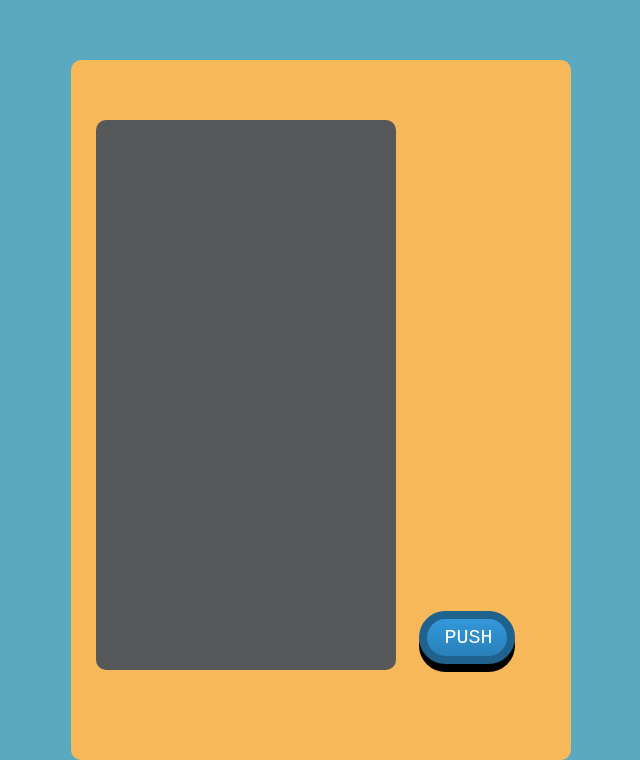
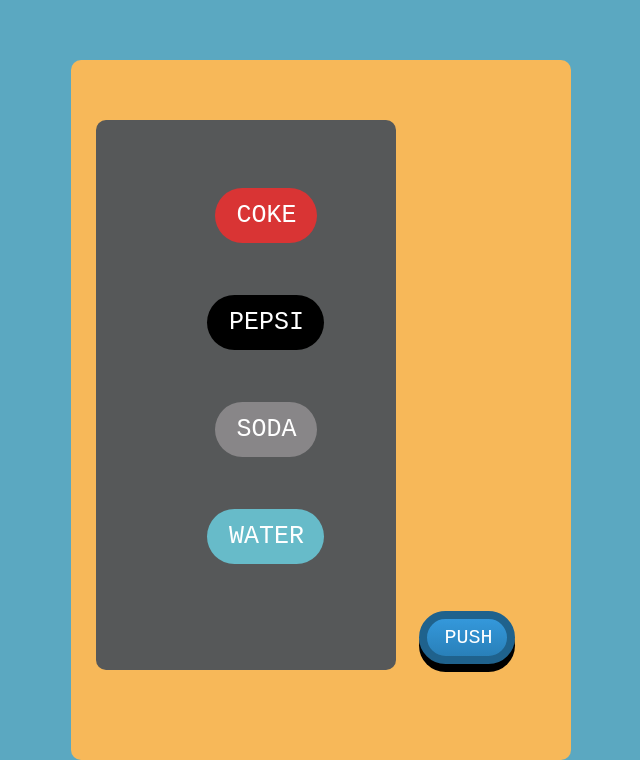
Before and after one commit to HuascarMC/vending-machine, a React (Create React App) app: page / in a window 1280 px wide. Shown: the part 148-908 px from the top of the page, without its empty margins (411-1051 px from the left). Built offline with nearby package versions, Linux system fonts and the light colour scheme.

Commit message:
added display options

```diff
--- a/src/Containers/DisplayContainer/DisplayContainer.js
+++ b/src/Containers/DisplayContainer/DisplayContainer.js
@@ -12,7 +12,12 @@
 
   return(
   <div className="display">
-    <p></p>
+    <ul>
+    <li><button className="coke" onKeyPress={ this.updateNumber }>COKE</button></li>
+    <li><button className="pepsi" onKeyPress={ this.updateNumber }>PEPSI</button></li>
+    <li><button className="soda" onKeyPress={ this.updateNumber }>SODA</button></li>
+    <li><button className="water" onKeyPress={ this.updateNumber }>WATER</button></li>
+  </ul>
  </div>
    );
   }
--- a/src/Containers/InputContainer/InputContainer.js
+++ b/src/Containers/InputContainer/InputContainer.js
@@ -25,7 +25,7 @@
   <div className="controller">
    <form onSubmit={e => { e.preventDefault(); }} className="get-balance-form">
     <p className="display-input-text">{ this.state.number }</p>
-    <button onKeyPress={ this.updateNumber }>PUSH</button>
+    <button className="push" onKeyPress={ this.updateNumber }>PUSH</button>
    </form>
  </div>
    );
--- a/src/index.css
+++ b/src/index.css
@@ -37,11 +37,8 @@
   background-color: rgb(247, 184, 89);
 }
 
-.controller {
-  background-color: rgb(198, 186, 112);
-}
 
-button {
+.push {
     background: #3498db;
     background-image: -webkit-linear-gradient(top, #3498db, #2980b9);
     background-image: -moz-linear-gradient(top, #3498db, #2980b9);
@@ -64,9 +61,10 @@
     text-align: center;
     margin-left: 280%;
     margin-bottom: 100%;
+    outline: none;
 }
 
-button:hover {
+.push:hover {
     background: #3cb0fd;
     background-image: -webkit-linear-gradient(top, #3cb0fd, #040a0f);
     background-image: -moz-linear-gradient(top, #3cb0fd, #040a0f);
@@ -74,4 +72,102 @@
     background-image: -o-linear-gradient(top, #3cb0fd, #040a0f);
     background-image: linear-gradient(to bottom, #3cb0fd, #040a0f);
     text-decoration: none;
+    -webkit-box-shadow: 0px 4px 0px #000000;
+    -moz-box-shadow: 0px 4px 0px #000000;
 }
+
+.coke {
+  -webkit-border-radius: 60;
+  -moz-border-radius: 60;
+  border-radius: 60px;
+  -webkit-box-shadow: 0px 0px 0px #000000;
+  -moz-box-shadow: 0px 0px 0px #000000;
+  box-shadow: 0px 0px 0px #000000;
+  font-family: Courier New;
+  color: #ffffff;
+  font-size: 25px;
+  background: #d93434;
+  padding: 13px 20px 13px 22px;
+  border: solid #1f628d 0px;
+  text-decoration: none;
+  margin-top: 20%;
+  outline: none;
+}
+
+.coke:hover {
+  background: #67965c;
+  text-decoration: none;
+}
+
+.pepsi {
+  -webkit-border-radius: 60;
+  -moz-border-radius: 60;
+  border-radius: 60px;
+  -webkit-box-shadow: 0px 0px 0px #000000;
+  -moz-box-shadow: 0px 0px 0px #000000;
+  box-shadow: 0px 0px 0px #000000;
+  font-family: Courier New;
+  color: #ffffff;
+  font-size: 25px;
+  background: rgb(0, 0, 0);
+  padding: 13px 20px 13px 22px;
+  border: solid #1f628d 0px;
+  text-decoration: none;
+  margin-top: 20%;
+  outline: none;
+}
+
+.pepsi:hover {
+  background: #67965c;
+  text-decoration: none;
+}
+
+.soda {
+  -webkit-border-radius: 60;
+  -moz-border-radius: 60;
+  border-radius: 60px;
+  -webkit-box-shadow: 0px 0px 0px #000000;
+  -moz-box-shadow: 0px 0px 0px #000000;
+  box-shadow: 0px 0px 0px #000000;
+  font-family: Courier New;
+  color: #ffffff;
+  font-size: 25px;
+  background: rgb(136, 134, 136);
+  padding: 13px 20px 13px 22px;
+  border: solid #1f628d 0px;
+  text-decoration: none;
+  margin-top: 20%;
+  outline: none;
+}
+
+.soda:hover {
+  background: #67965c;
+  text-decoration: none;
+}
+
+.water {
+  -webkit-border-radius: 60;
+  -moz-border-radius: 60;
+  border-radius: 60px;
+  -webkit-box-shadow: 0px 0px 0px #000000;
+  -moz-box-shadow: 0px 0px 0px #000000;
+  box-shadow: 0px 0px 0px #000000;
+  font-family: Courier New;
+  color: #ffffff;
+  font-size: 25px;
+  background: rgb(103, 187, 201);
+  padding: 13px 20px 13px 22px;
+  border: solid #1f628d 0px;
+  text-decoration: none;
+  margin-top: 20%;
+  outline: none;
+}
+
+.water:hover {
+  background: #67965c;
+  text-decoration: none;
+}
+
+li {
+  list-style-type: none;
+}
```
